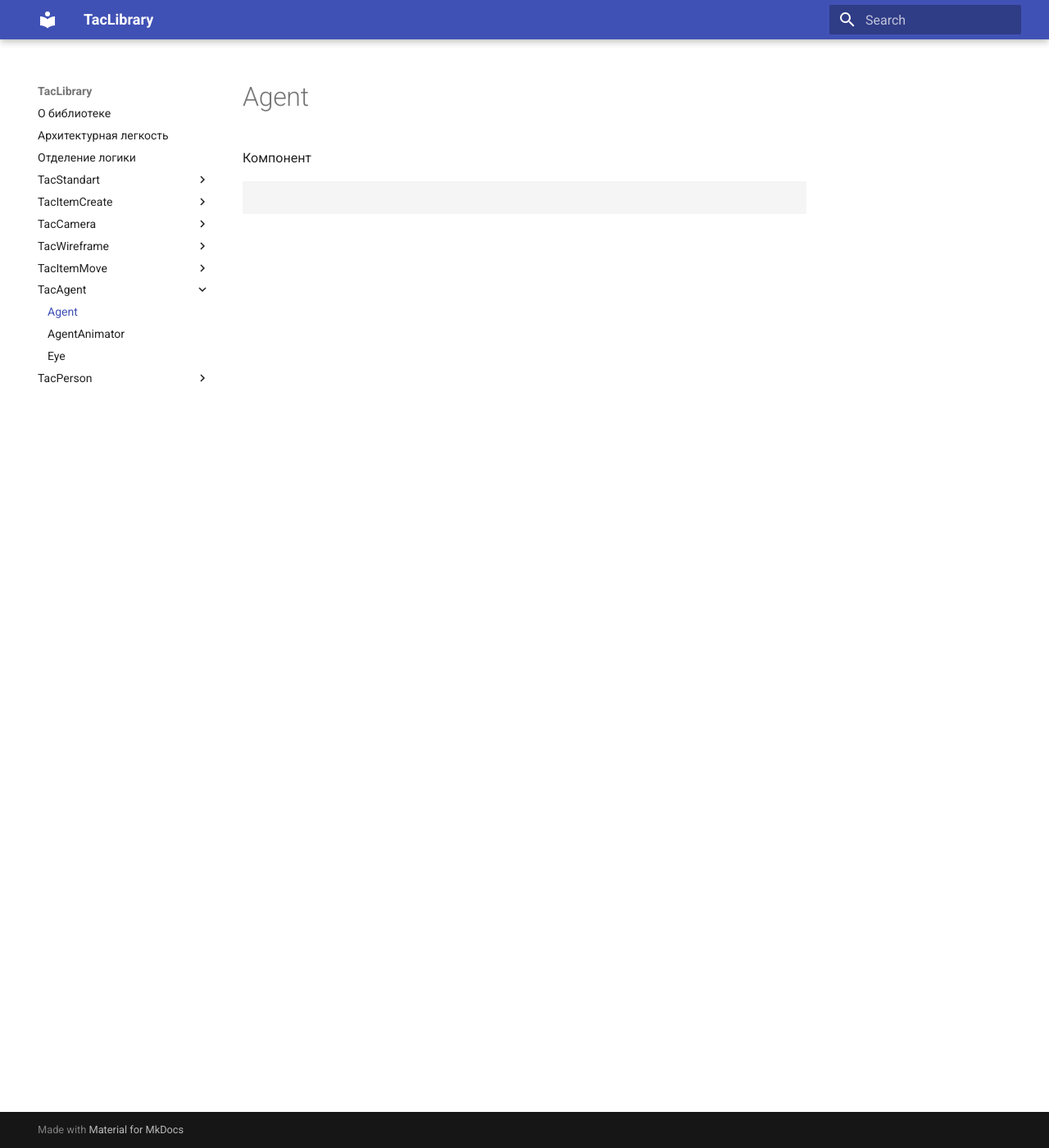
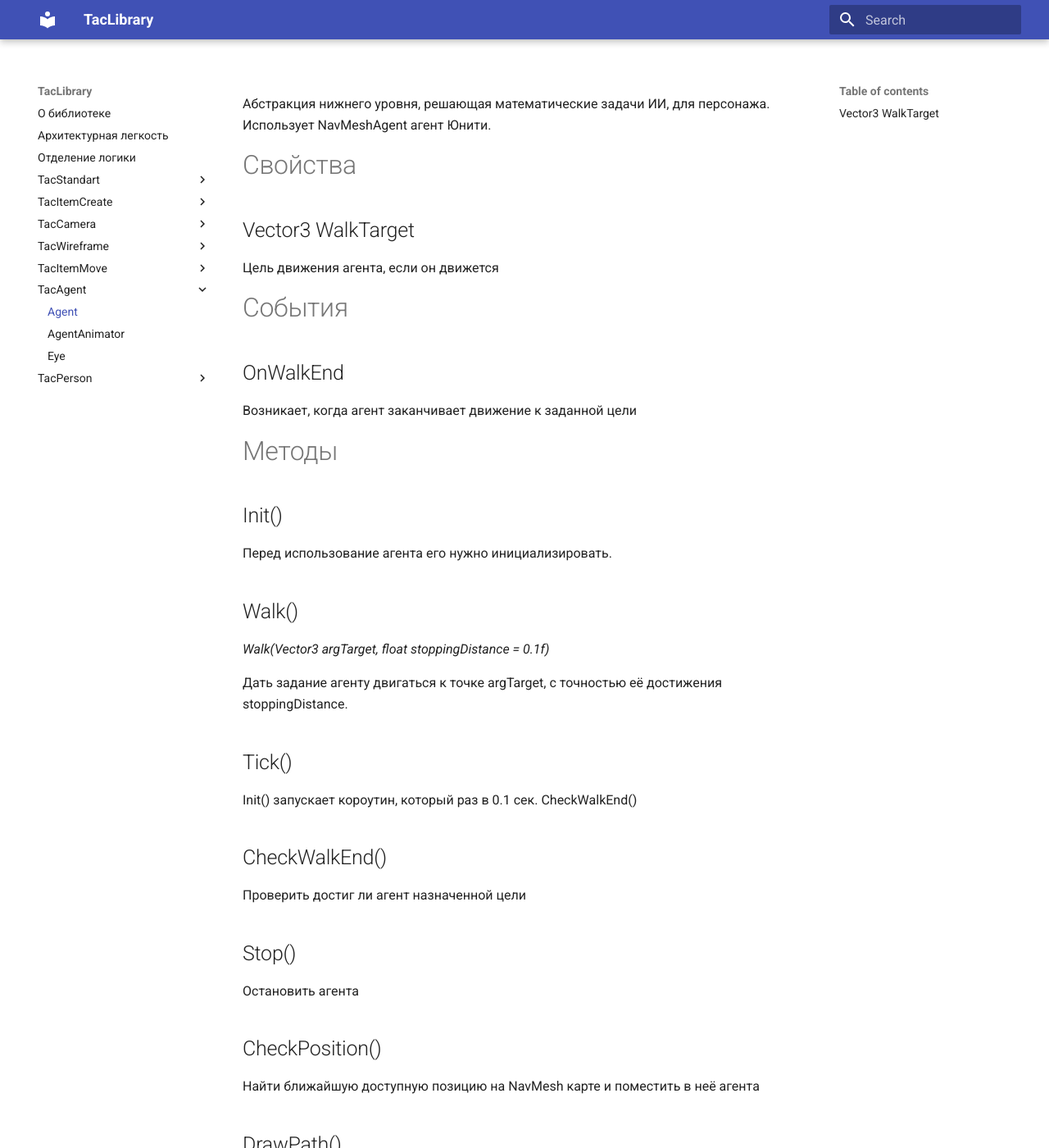
Before and after one commit to tac1402/TacBattleAI, an MkDocs documentation site: the page built from docs/TacAgent/Agent.md, in a window 1280 px wide and 1400 px high. Shown: the whole window at 82% size. Built offline with MkDocs 1.6.1 and Material for MkDocs 9.7.7, drawn with Linux system fonts in a browser that asks for light colours; some of the changed text lies outside the part shown.

Commit message:
Update Agent.md

````diff
--- a/docs/TacAgent/Agent.md
+++ b/docs/TacAgent/Agent.md
@@ -1,8 +1,36 @@
 ---
 title: Agent
 ---
-Компонент
+Абстракция нижнего уровня, решающая математические задачи ИИ, для персонажа. Использует NavMeshAgent агент Юнити.
 
-```csharp
+# Свойства
+## Vector3 WalkTarget
+Цель движения агента, если он движется
 
-```
+# События
+## OnWalkEnd
+Возникает, когда агент заканчивает движение к заданной цели
+
+# Методы
+## Init()
+Перед использование агента его нужно инициализировать.
+
+## Walk()
+_Walk(Vector3 argTarget, float stoppingDistance = 0.1f)_
+
+Дать задание агенту двигаться к точке argTarget, с точностью её достижения stoppingDistance.
+
+## Tick()
+Init() запускает короутин, который раз в 0.1 сек. CheckWalkEnd()
+
+## CheckWalkEnd()
+Проверить достиг ли агент назначенной цели
+
+## Stop()
+Остановить агента
+
+## CheckPosition()
+Найти ближайшую доступную позицию на NavMesh карте и поместить в неё агента
+
+## DrawPath()
+Рисует линией путь, куда движется агент
````
